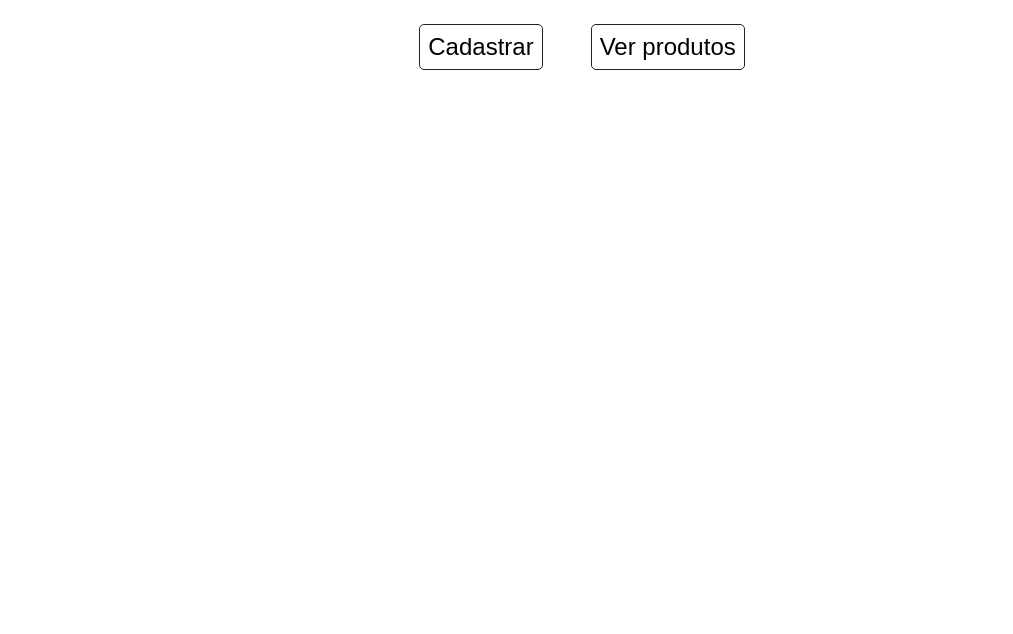
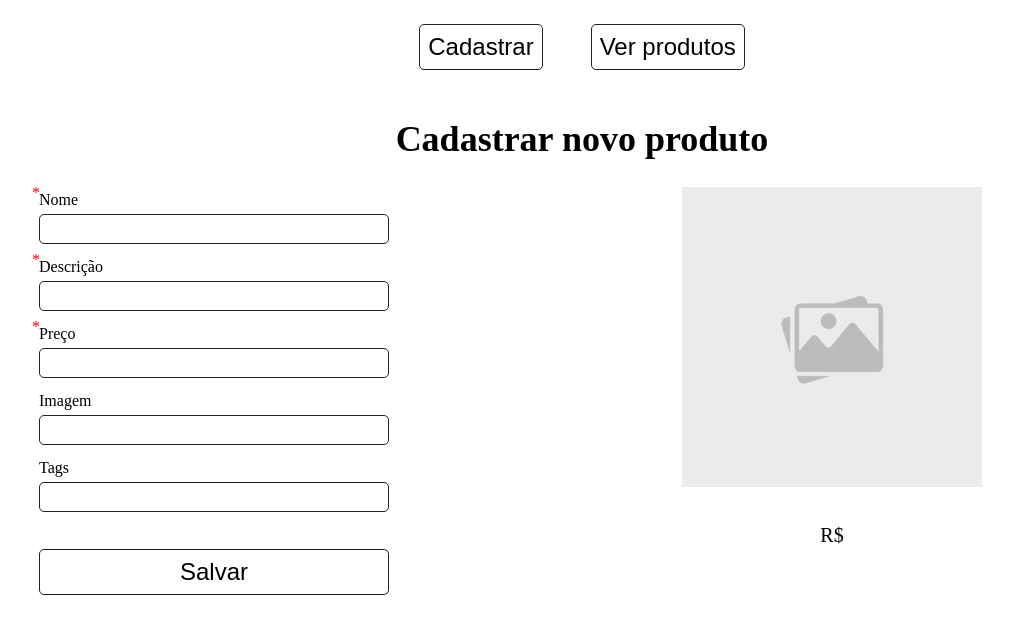
Before and after one commit to netoelix/exercise-store-back-office, a React (Vite) app: page / in a window 1280 px wide. Shown: the top 634 px of the page, without its empty margins (58-1071 px from the left). Built offline with nearby package versions, Linux system fonts and the light colour scheme.

Commit message:
Finalizando requisito 2

```diff
--- a/src/App.tsx
+++ b/src/App.tsx
@@ -4,9 +4,9 @@ import ListProducts from './components/ListProducts';
 import RegisterProduct from './components/RegisterProduct';
 
 function App() {
-  const [activeComponent, setActiveComponent] = useState('');
+  const [activeComponent, setActiveComponent] = useState('cadastro');
 
-  const handleClick = (component) => {
+  const handleClick = (component: string) => {
     setActiveComponent(component);
   };
   return (
--- a/src/components/RegisterProduct.tsx
+++ b/src/components/RegisterProduct.tsx
@@ -1,4 +1,4 @@
-import React from 'react';
+import React, { useState } from 'react';
 import Product from './Product';
 import '../styles/RegisterProduct.css';
 
@@ -9,8 +9,25 @@ type Props = {
 export default function RegisterProduct(props: Props) {
   const { handleSubmit } = props;
 
+  const [productInfo, setProductInfo] = useState({
+    name: '',
+    description: '',
+    price: '',
+    image: '',
+    tags: '',
+  });
+
   const onSubmit = (event: React.FormEvent<HTMLFormElement>) => {
     event.preventDefault();
+    handleSubmit(productInfo);
+  };
+
+  const handleInputChange = (event: React.ChangeEvent<HTMLInputElement>) => {
+    const { id, value } = event.target;
+    setProductInfo((prevProductInfo) => ({
+      ...prevProductInfo,
+      [id]: value,
+    }));
   };
 
   return (
@@ -20,27 +37,55 @@ export default function RegisterProduct(props: Props) {
         <form onSubmit={ onSubmit }>
           <label htmlFor="name">
             Nome
-            <input type="text" id="name" required />
+            <input
+              type="text"
+              id="name"
+              required
+              value={ productInfo.name }
+              onChange={ handleInputChange }
+            />
           </label>
           <label htmlFor="description">
             Descrição
-            <input type="text" id="description" required />
+            <input
+              type="text"
+              id="description"
+              required
+              value={ productInfo.description }
+              onChange={ handleInputChange }
+            />
           </label>
           <label htmlFor="price">
             Preço
-            <input type="number" id="price" required />
+            <input
+              type="number"
+              id="price"
+              required
+              value={ productInfo.price }
+              onChange={ handleInputChange }
+            />
           </label>
           <label htmlFor="image">
             Imagem
-            <input type="text" id="image" />
+            <input
+              type="text"
+              id="image"
+              value={ productInfo.image }
+              onChange={ handleInputChange }
+            />
           </label>
           <label htmlFor="tags">
             Tags
-            <input type="text" id="tags" />
+            <input
+              type="text"
+              id="tags"
+              value={ productInfo.tags }
+              onChange={ handleInputChange }
+            />
           </label>
           <button type="submit">Salvar</button>
         </form>
-        {/* <Product productInfo={} /> */}
+        <Product productInfo={ productInfo } />
       </div>
     </main>
   );
```
